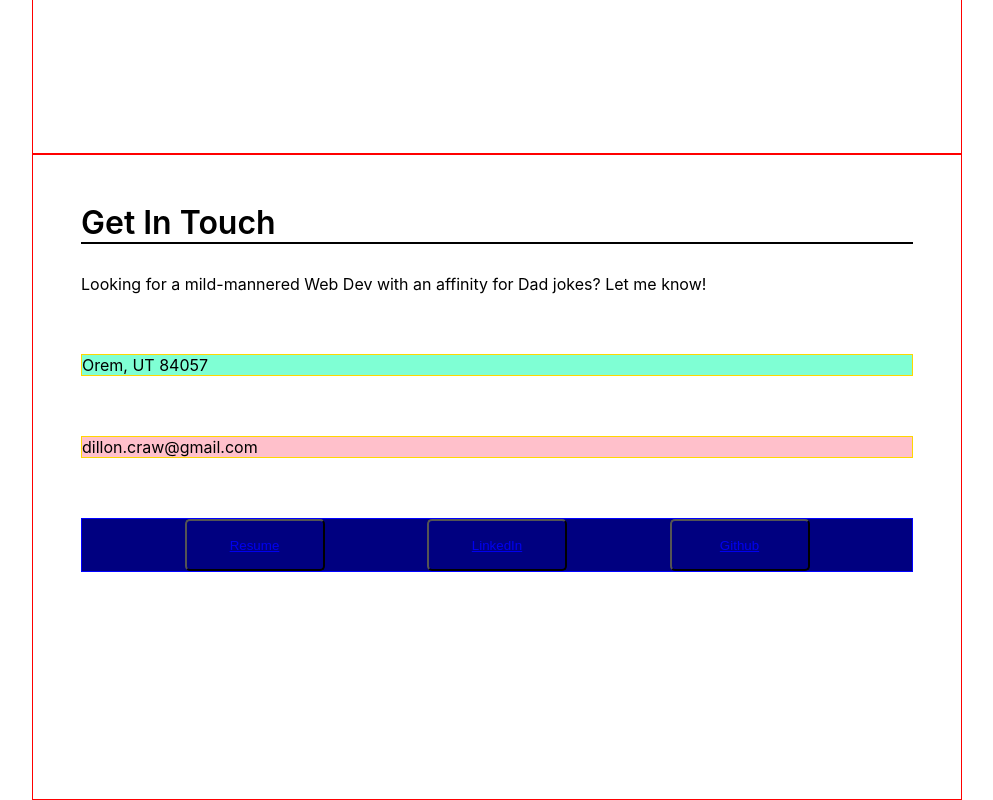
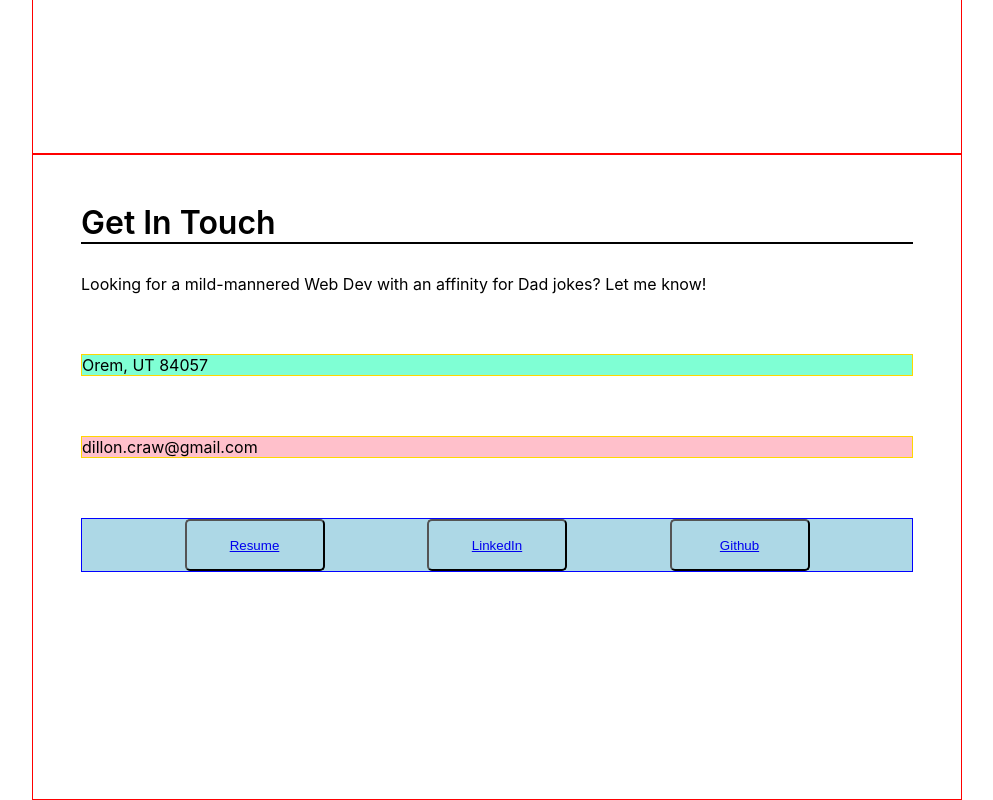
Before and after one commit to crawnic311/dev-portfolio-react, a React (Create React App) app: page / in a window 1280 px wide. Shown: the part 2504-3304 px from the top of the page, without its empty margins (143-1136 px from the left). Built offline with nearby package versions, Linux system fonts and the light colour scheme.

Commit message:
button color changes

```diff
--- a/src/App.css
+++ b/src/App.css
@@ -166,7 +166,7 @@
   margin-top: 60px;
   display: flex;
   justify-content: space-evenly;
-  background-color: navy;
+  background-color: lightblue;
 }
 
 .Contact-Button {
```
